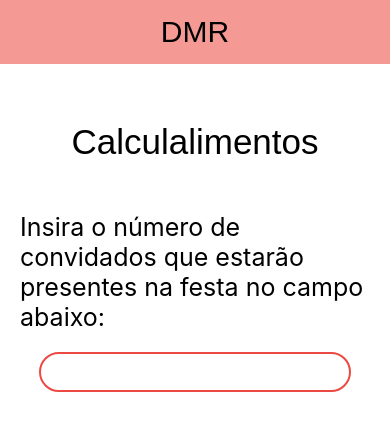
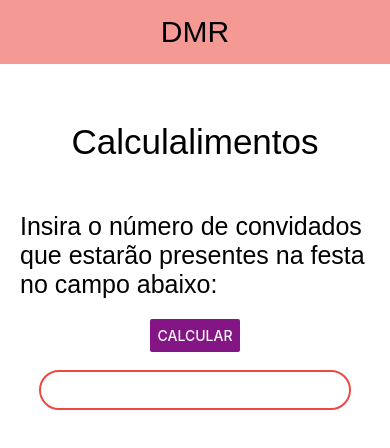
Before and after one commit to Demershow/PRJCalculadoraDeAlimentos, a React Native app: screen / in a window 390 px wide. Shown: the top 448 px of the page. Built offline with nearby package versions, Linux system fonts and the light colour scheme.

Commit message:
versao 3, tentando colocar o butao

```diff
--- a/App.js
+++ b/App.js
@@ -1,36 +1,57 @@
 import { React, useState } from 'react';
-import { StyleSheet, Text, View, TextInput, TouchableOpacity } from 'react-native';
+import { StyleSheet, Text, Button, View, TextInput, TouchableOpacity } from 'react-native';
 import CalculaRefri from './components/CalculoRefrigerante';
 import CalculaAgua from './components/CalculoAgua';
 import CalculaBolo from './components/CalculoBolo';
 import CalculaDoces from './components/CalculoDoce';
 import CalculaSalgados from './components/CalculoSalgado';
 
+
 export default function App() {
   const[qtConvidados, setQtConvidados] = useState();
+  function mostraTudo() {
+    return(
+      <View style={styles.containerresultados}>
+          <CalculaRefri qtConvidados={qtConvidados}/>
+          <CalculaAgua qtConvidados={qtConvidados}/>
+          <CalculaBolo qtConvidados={qtConvidados}/>
+          <CalculaDoces qtConvidados={qtConvidados}/>
+          <CalculaSalgados qtConvidados={qtConvidados}/>
+        </View>
+    )
 
+  }
   return (
     <View style={styles.container}>
       <Text style={styles.nome}>DMR</Text>
       <br></br>
       <Text style={styles.titulo}>Calculalimentos</Text>
       <Text style={styles.textos}>Insira o número de convidados que estarão presentes na festa no campo abaixo:</Text>
+
+      <Button
+        onPress={mostraTudo()}
+        style={styles.textos}
+        title="Calcular"
+        color="#841584"
+        >
+      </Button>
+
+      <br></br>
       <TextInput
             style={styles.input}
             keyboardType="numeric"
             value={qtConvidados}
             onChangeText={(texto)=>setQtConvidados(texto)}
           />
-        <View style={styles.containerresultados}>
-          <CalculaRefri qtConvidados={qtConvidados}/>
-          <CalculaAgua qtConvidados={qtConvidados}/>
-          <CalculaBolo qtConvidados={qtConvidados}/>
-          <CalculaDoces qtConvidados={qtConvidados}/>
-          <CalculaSalgados qtConvidados={qtConvidados}/>
-        </View>
+
+
+
+
     </View>
   );
 }
+
+
 
 const styles = StyleSheet.create({
   container: {
@@ -64,6 +85,7 @@ const styles = StyleSheet.create({
   textos:{
     fontSize: 25,
     margin: 20,
+    fontFamily: 'fantasy'
   },
   input:{
     borderColor:'#EB4A42',
```
Also changed, not shown: 1 other file (tests, documents, lock files or other folders).
